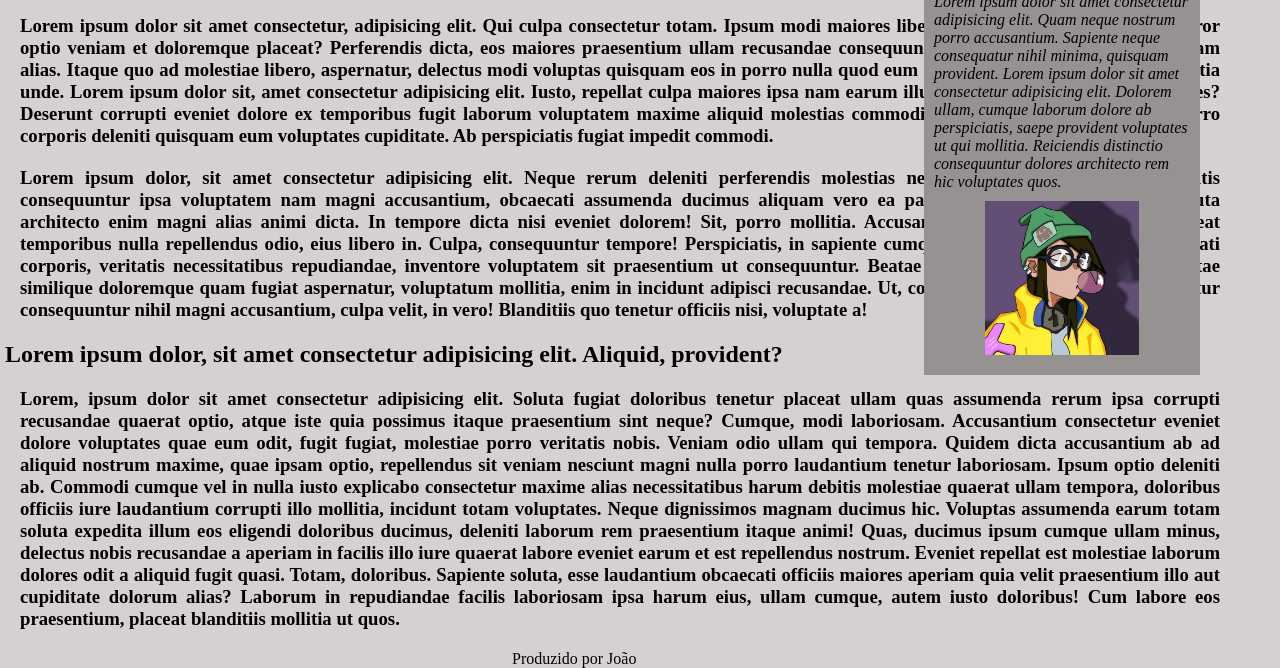
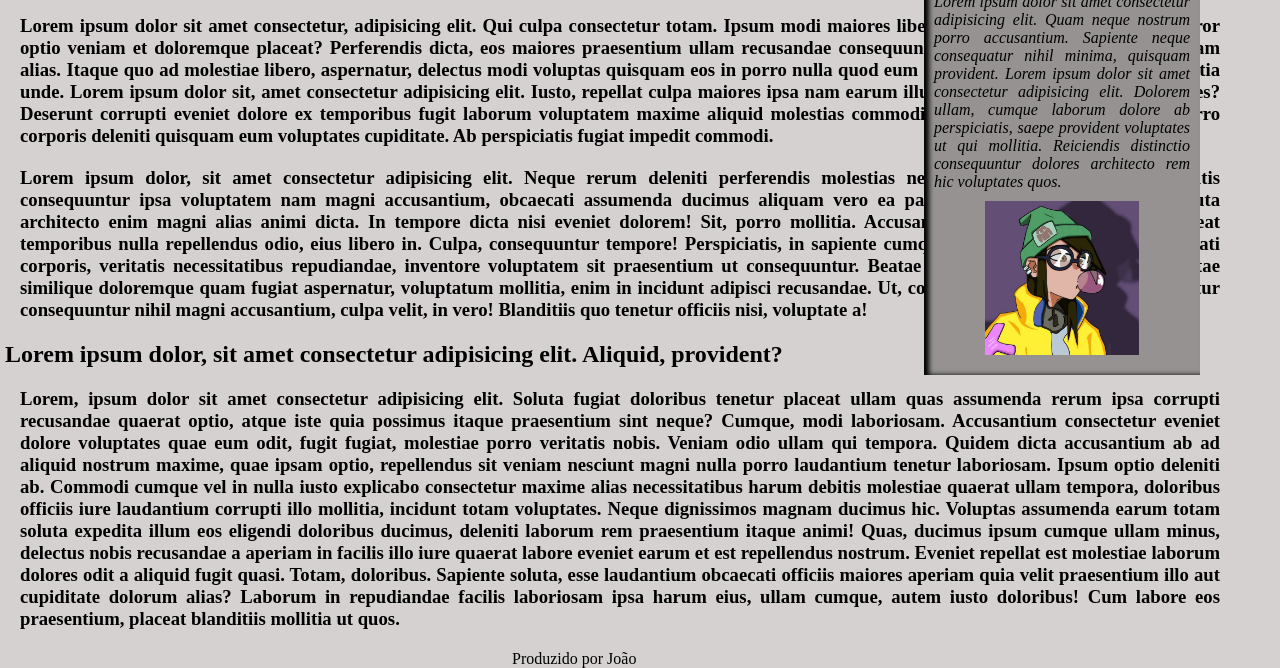
Before and after one commit to fronzinha/exercicio_JS-DOM, a plain HTML site: page index.html in a window 1280 px wide. Shown: the part 197-865 px from the top of the page. Drawn offline with Linux system fonts and the light colour scheme.

Commit message:
aside mudar

```diff
--- a/style.css
+++ b/style.css
@@ -48,12 +48,17 @@ body {
 
 .propaganda {
    width: 20%;
+   padding-left: 0.5rem;
+   margin-left: 0.5rem;
+   float: right;
+   box-shadow: inset 5px 0 5px 0;
    font-style: italic;
    background-color: rgb(150, 146, 146);
    padding: 10px;
    position: fixed;
    right: 80px;
    top: 180px;
+   text-align: justify;
 
 }
 
```
Lines whose indentation alone changed are shown as unchanged.
